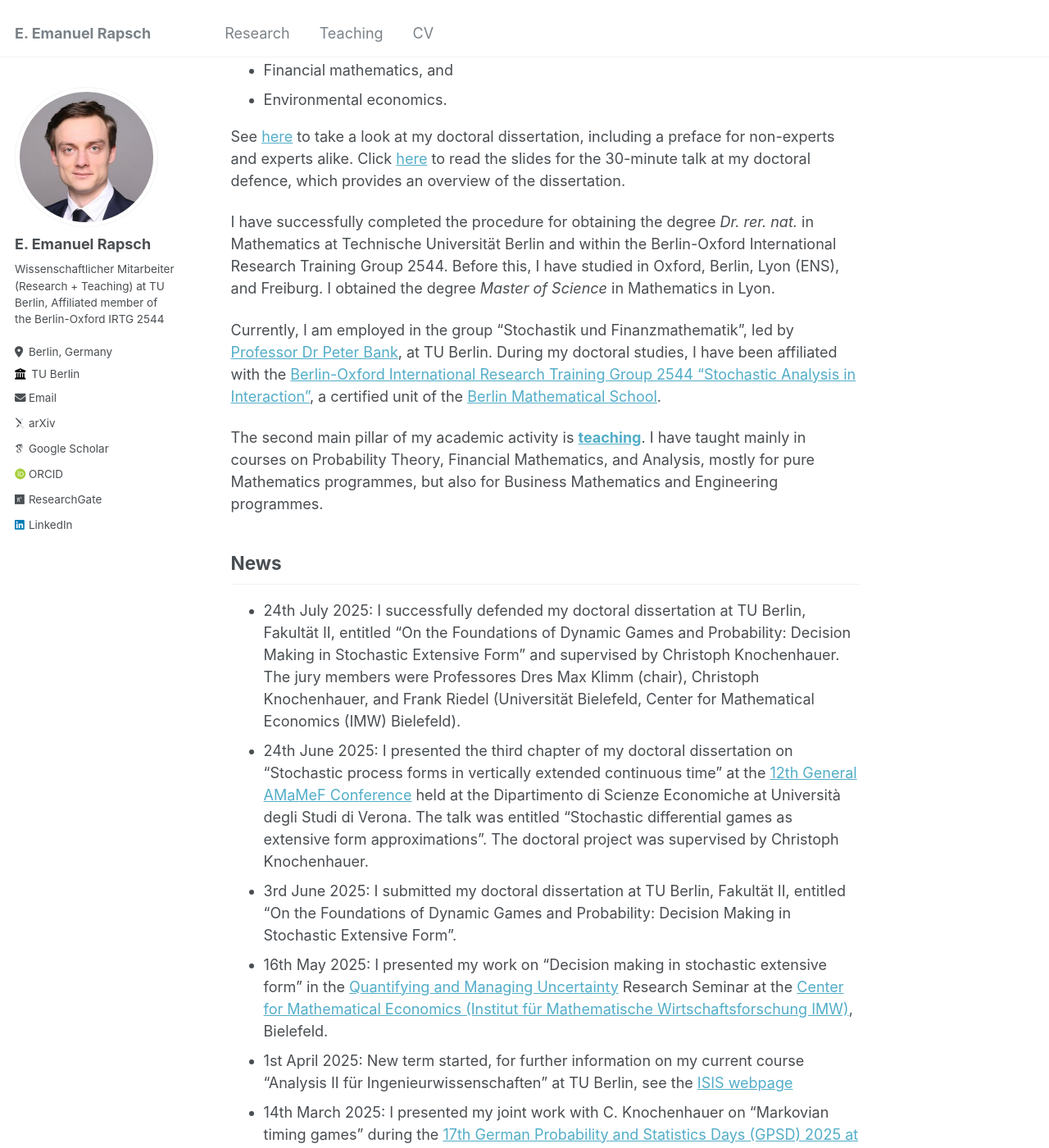
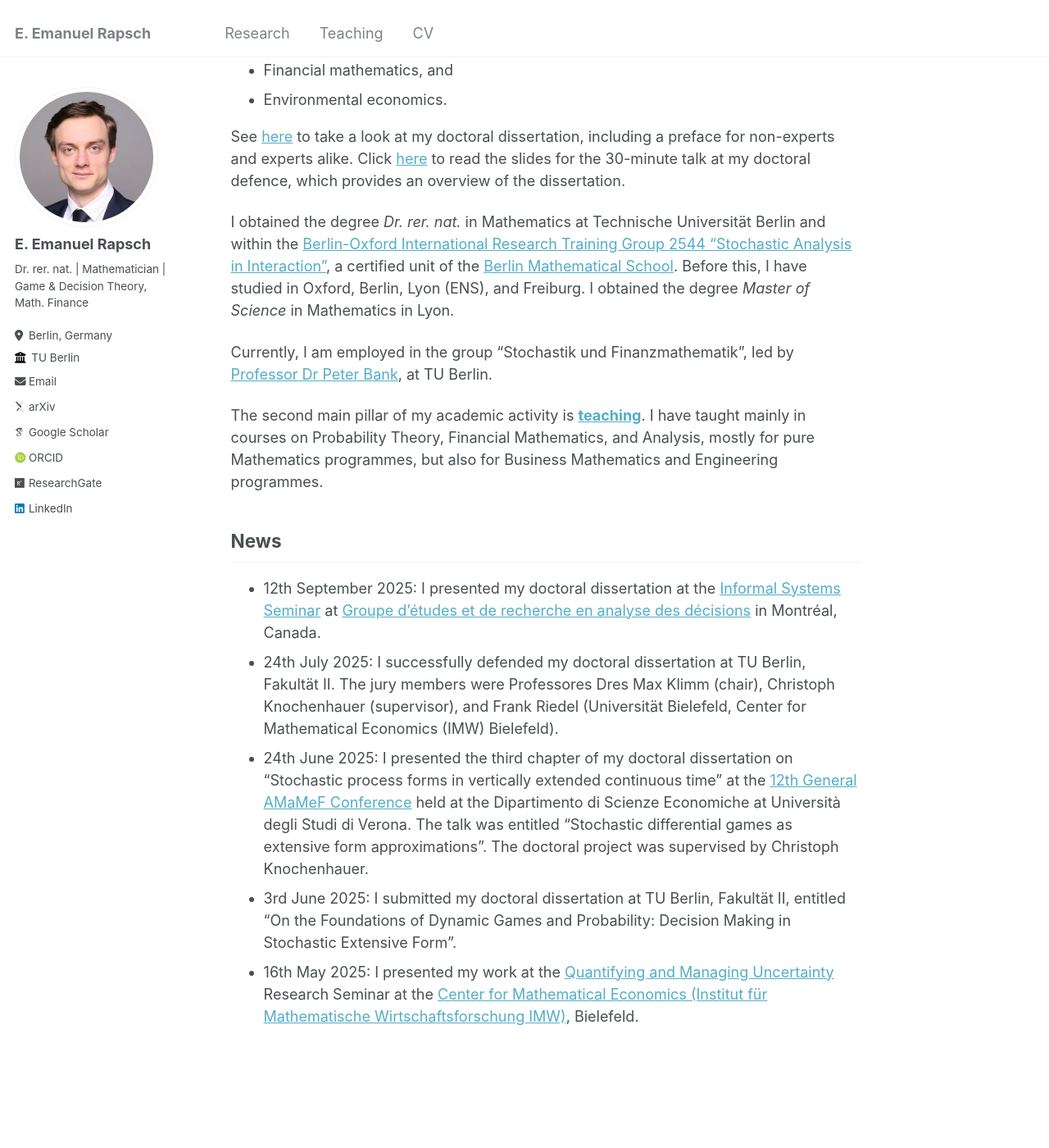
Before and after one commit to erapsch/erapsch.github.io, a Jekyll site: the page built from _pages/about.md, in a window 1280 px wide and 1400 px high, scrolled down 294 px. Shown: the whole window at 82% size. Built offline with Jekyll 4.4.1, drawn with Linux system fonts in a browser that asks for light colours; some web fonts are replaced; some of the changed text lies outside the part shown.

Commit message:
Doctoral degree added

```diff
--- a/_config.yml
+++ b/_config.yml
@@ -24,7 +24,7 @@ author:
   avatar           : "profile.jpg"
   name             : "E. Emanuel Rapsch"
   pronouns         : # example: "she/her"
-  bio              : "Wissenschaftlicher Mitarbeiter (Research + Teaching) at TU Berlin, Affiliated member of the Berlin-Oxford IRTG 2544"
+  bio              : "Dr. rer. nat. | Mathematician | Game & Decision Theory, Math. Finance"
   location         : "Berlin, Germany"
   employer         : "TU Berlin"
   uri              : # URL
--- a/_pages/about.md
+++ b/_pages/about.md
@@ -18,17 +18,16 @@ I am a mathematician. My <a href="/research">**research**</a> interests include
 See <a href="https://arxiv.org/pdf/2508.04752">here</a> to take a look at my doctoral dissertation, including a preface for non-experts and experts alike. Click <a href="{{ site.baseurl }}/files\On_the_Foundations_of_Dynamic_Games_and_Probability__Decision_Making_in_Stochastic_Extensive_Form.pdf">here</a> to read the slides for the 30-minute talk at my doctoral defence, which provides an overview of the dissertation.
 <!--<embed src="{{ site.baseurl }}/files\On_the_Foundations_of_Dynamic_Games_and_Probability__Decision_Making_in_Stochastic_Extensive_Form.pdf" width="600" height="700" type='application/pdf'> -->
 
-I have successfully completed the procedure for obtaining the degree <em>Dr. rer. nat.</em> in Mathematics at Technische Universität Berlin and within the Berlin-Oxford International Research Training Group 2544. Before this, I have studied in Oxford, Berlin, Lyon (ENS), and Freiburg. I obtained the degree <em>Master of Science</em> in Mathematics in Lyon.
+I obtained the degree <em>Dr. rer. nat.</em> in Mathematics at Technische Universität Berlin and within the <a href="https://www3.math.tu-berlin.de/stoch/IRTG/">Berlin-Oxford International Research Training Group 2544 "Stochastic Analysis in Interaction"</a>, a certified unit of the <a href="https://www.math-berlin.de/">Berlin Mathematical School</a>. Before this, I have studied in Oxford, Berlin, Lyon (ENS), and Freiburg. I obtained the degree <em>Master of Science</em> in Mathematics in Lyon.
 
-Currently, I am employed in the group "Stochastik und Finanzmathematik", led by <a href="https://www3.math.tu-berlin.de/stoch/wp_bank/">Professor Dr Peter Bank</a>, at TU Berlin. During my doctoral studies, I have been affiliated with the <a href="https://www3.math.tu-berlin.de/stoch/IRTG/">Berlin-Oxford International Research Training Group 2544 "Stochastic Analysis in Interaction"</a>, a certified unit of the <a href="https://www.math-berlin.de/">Berlin Mathematical School</a>.
+Currently, I am employed in the group "Stochastik und Finanzmathematik", led by <a href="https://www3.math.tu-berlin.de/stoch/wp_bank/">Professor Dr Peter Bank</a>, at TU Berlin.
 
 The second main pillar of my academic activity is <a href="/teaching">**teaching**</a>. I have taught mainly in courses on Probability Theory, Financial Mathematics, and Analysis, mostly for pure Mathematics programmes, but also for Business Mathematics and Engineering programmes.
 
 ## News
 
-* 24th July 2025: I successfully defended my doctoral dissertation at TU Berlin, Fakultät II, entitled "On the Foundations of Dynamic Games and Probability: Decision Making in Stochastic Extensive Form" and supervised by Christoph Knochenhauer. The jury members were Professores Dres Max Klimm (chair), Christoph Knochenhauer, and Frank Riedel (Universität Bielefeld, Center for Mathematical Economics (IMW) Bielefeld).
+* 12th September 2025: I presented my doctoral dissertation at the <a href="">Informal Systems Seminar</a> at <a href="https://www.gerad.ca/fr">Groupe d'études et de recherche en analyse des décisions</a> in Montréal, Canada.
+* 24th July 2025: I successfully defended my doctoral dissertation at TU Berlin, Fakultät II. The jury members were Professores Dres Max Klimm (chair), Christoph Knochenhauer (supervisor), and Frank Riedel (Universität Bielefeld, Center for Mathematical Economics (IMW) Bielefeld).
 * 24th June 2025: I presented the third chapter of my doctoral dissertation on "Stochastic process forms in vertically extended continuous time" at the <a href="https://sites.google.com/view/amamef2025/home">12th General AMaMeF Conference</a> held at the Dipartimento di Scienze Economiche at Università degli Studi di Verona. The talk was entitled "Stochastic differential games as extensive form approximations". The doctoral project was supervised by Christoph Knochenhauer.
 * 3rd June 2025: I submitted my doctoral dissertation at TU Berlin, Fakultät II, entitled "On the Foundations of Dynamic Games and Probability: Decision Making in Stochastic Extensive Form".
-* 16th May 2025: I presented my work on "Decision making in stochastic extensive form" in the <a href="https://www.uni-bielefeld.de/forschung/profil/fokusbereiche/quamu/index.xml">Quantifying and Managing Uncertainty</a> Research Seminar at the <a href="https://www.uni-bielefeld.de/zwe/imw/">Center for Mathematical Economics (Institut für Mathematische Wirtschaftsforschung IMW)</a>, Bielefeld.
-* 1st April 2025: New term started, for further information on my current course "Analysis II für Ingenieurwissenschaften" at TU Berlin, see the <a href="https://isis.tu-berlin.de/course/view.php?id=37634">ISIS webpage</a>
-* 14th March 2025: I presented my joint work with C. Knochenhauer on "Markovian timing games" during the <a href="https://www.gpsd-2025.de/">17th German Probability and Statistics Days (GPSD) 2025 at Technical University Dresden</a>.
+* 16th May 2025: I presented my work at the <a href="https://www.uni-bielefeld.de/forschung/profil/fokusbereiche/quamu/index.xml">Quantifying and Managing Uncertainty</a> Research Seminar at the <a href="https://www.uni-bielefeld.de/zwe/imw/">Center for Mathematical Economics (Institut für Mathematische Wirtschaftsforschung IMW)</a>, Bielefeld.
```
Also changed, not shown: other parts of _pages/about.md (+1 -1 lines), _pages/cv.md (+1 -3 lines), _pages/research.md (+2 -2 lines).
